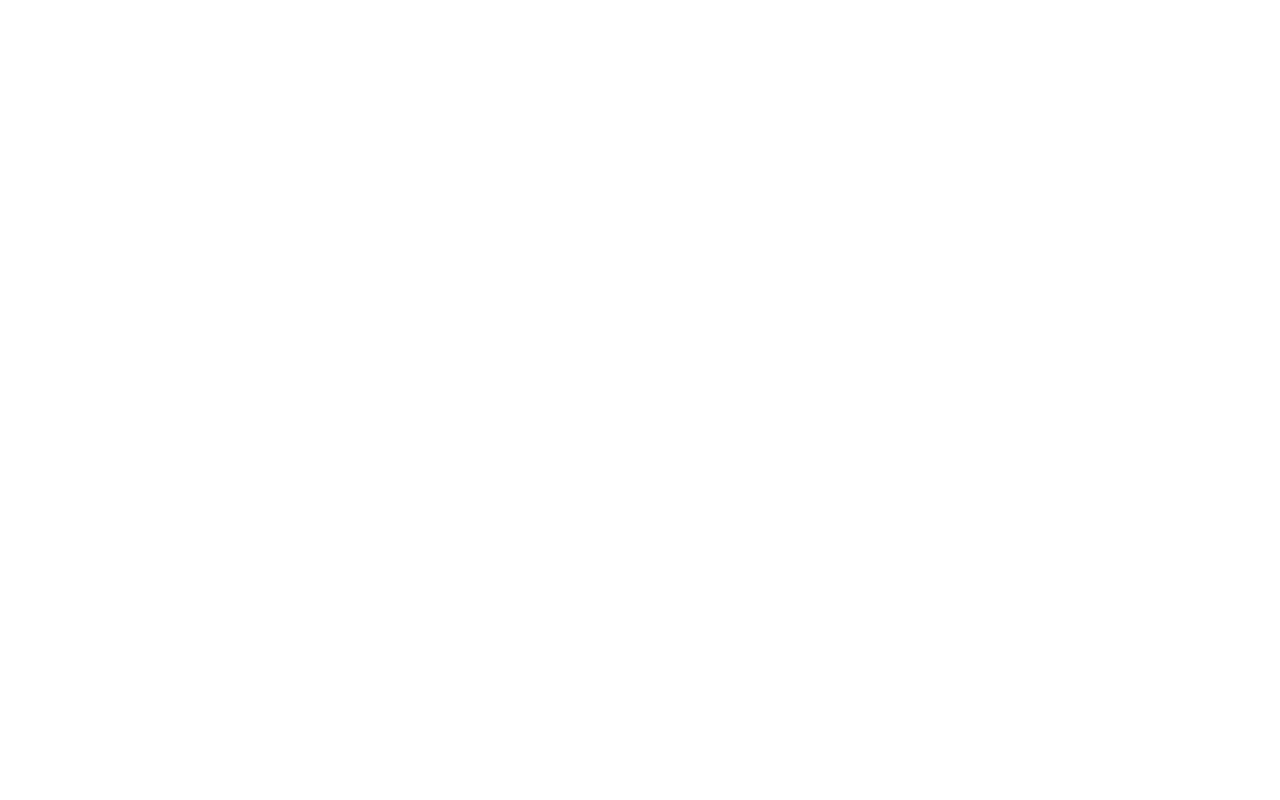
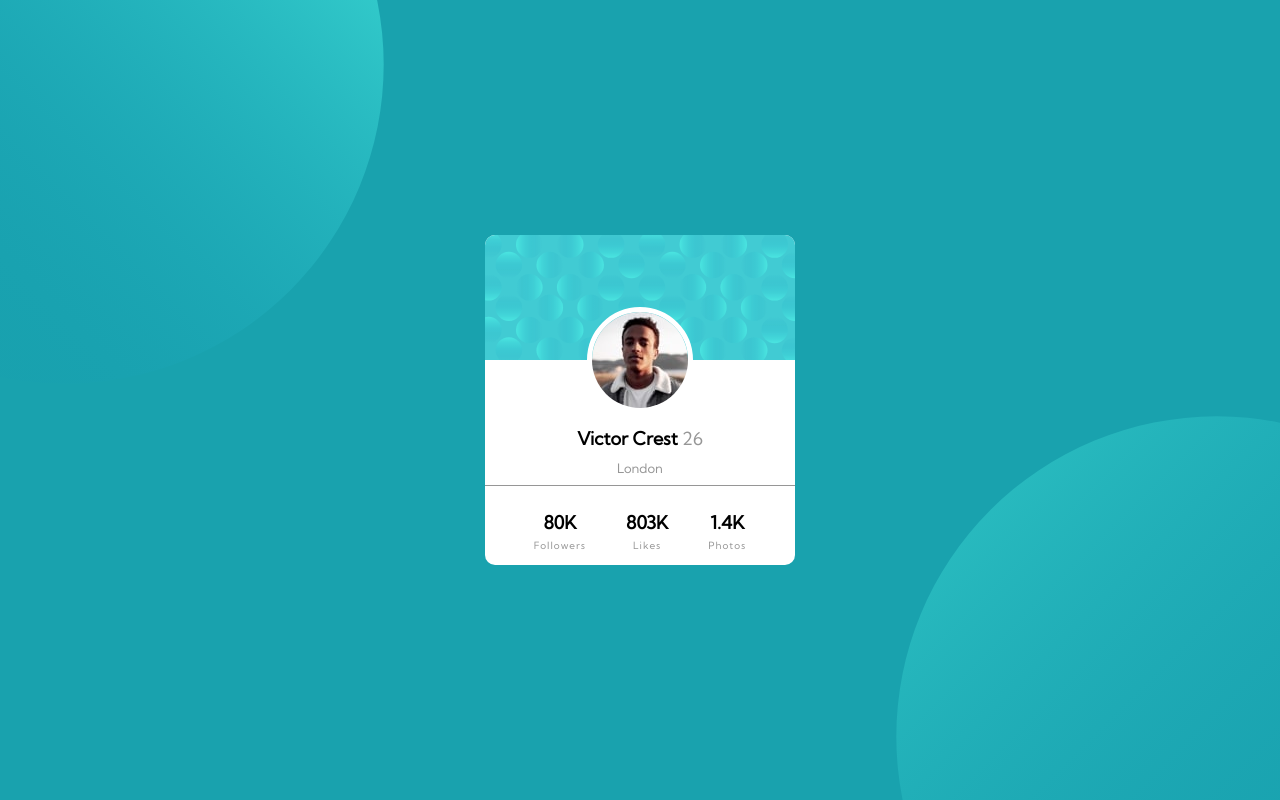
Before and after one commit to thusmiley/profile-card, a plain HTML site: page index.html in a window 1280 px wide. Drawn offline with Linux system fonts and the light colour scheme.

Commit message:
background fix

```diff
--- a/index.html
+++ b/index.html
@@ -7,10 +7,38 @@
     <meta property="og:title" content="Profile Card" />
     <meta property="og:description" content="Profile Card." />
     <meta property="og:image" content="./images/desktop-preview.jpg" />
-    <meta property="og:url" content="" />
+    <meta
+      property="og:url"
+      content="https://thusmiley.github.io/profile-card/"
+    />
     <link rel="stylesheet" href="./images/favicon-32x32.png" />
     <link rel="stylesheet" href="./style.css" />
     <title>Profile Card</title>
   </head>
-  <body></body>
+  <body>
+    <div class="pattern">
+      <div class="container">
+        <div class="profile">
+          <div class="bg"></div>
+          <img src="./images/image-victor.jpg" alt="" />
+          <p id="name">Victor Crest <span id="age">26</span></p>
+          <p id="city">London</p>
+        </div>
+        <div id="footer">
+          <div class="stats">
+            <p class="num">80K</p>
+            <p class="disc">Followers</p>
+          </div>
+          <div class="stats">
+            <p class="num">803K</p>
+            <p class="disc">Likes</p>
+          </div>
+          <div class="stats">
+            <p class="num">1.4K</p>
+            <p class="disc">Photos</p>
+          </div>
+        </div>
+      </div>
+    </div>
+  </body>
 </html>
--- a/style.sass
+++ b/style.sass
@@ -0,0 +1,74 @@
+@import url('https://fonts.googleapis.com/css2?family=Kumbh+Sans&display=swap')
+
+$grey: hsl(0, 0%, 59%)
+
+*
+    box-sizing: border-box
+    padding: 0
+    margin: 0
+
+body
+    font-family: 'Kumbh Sans', sans-serif
+    height: 100vh
+    display: flex
+    justify-content: center
+    align-items: center
+    text-align: center
+    background: url("./images/bg-pattern-top.svg") left -20vw top -20vw no-repeat, url("./images/bg-pattern-bottom.svg") right -20vw bottom -20vw no-repeat
+    background-size: 50vw
+    background-color: hsl(185, 75%, 39%)
+
+
+img
+    margin-top: -17%
+    border-radius: 100px
+    border: solid white 5px
+
+
+.container
+    background-color: #fff
+    height: 330px
+    border-radius: 10px
+
+.profile
+    height: 250px
+    width: 310px
+
+.bg
+    background-image: url("./images/bg-pattern-card.svg")
+    background-size: cover
+    background-repeat: no-repeat
+    height: 50%
+    border-radius: 10px 10px 0px 0px
+
+#footer
+    display: flex
+    flex-direction: row
+    justify-content: center
+    border-top: solid $grey 1px
+    align-items: center
+
+.stats
+    padding: 15px 20px 15px 20px
+
+#name, .num
+    font-weight: bolder
+    margin-top: 10px
+    font-size: 18px
+
+#age
+    font-weight: lighter
+    color: $grey
+
+#city
+    font-weight: lighter
+    font-size: 13px
+    color: $grey
+    margin: 10px
+
+.disc
+    font-weight: lighter
+    color: $grey
+    font-size: 10px
+    margin-top: 5px
+    letter-spacing: 1px
```
Also changed, not shown: style.css, 1 other file.
